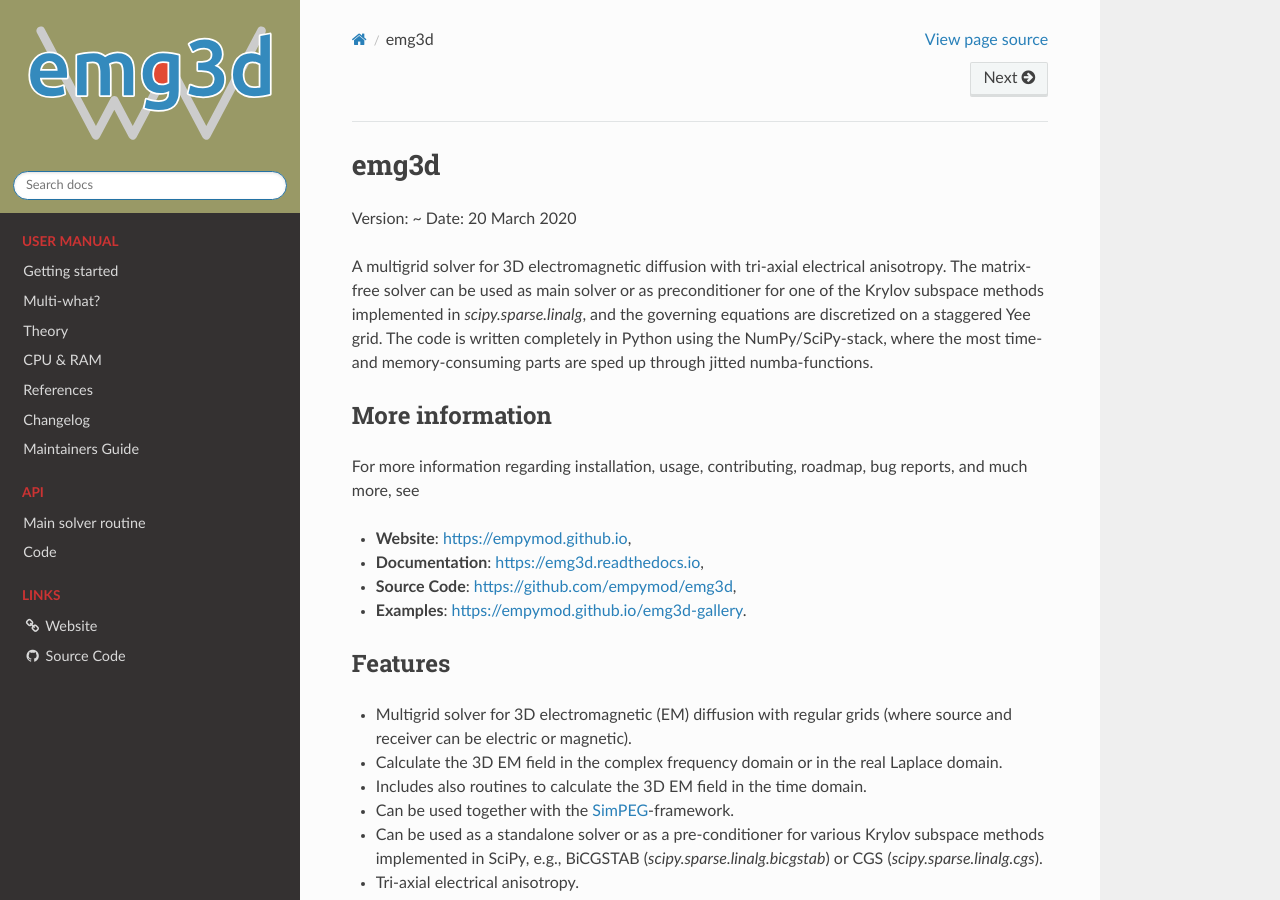
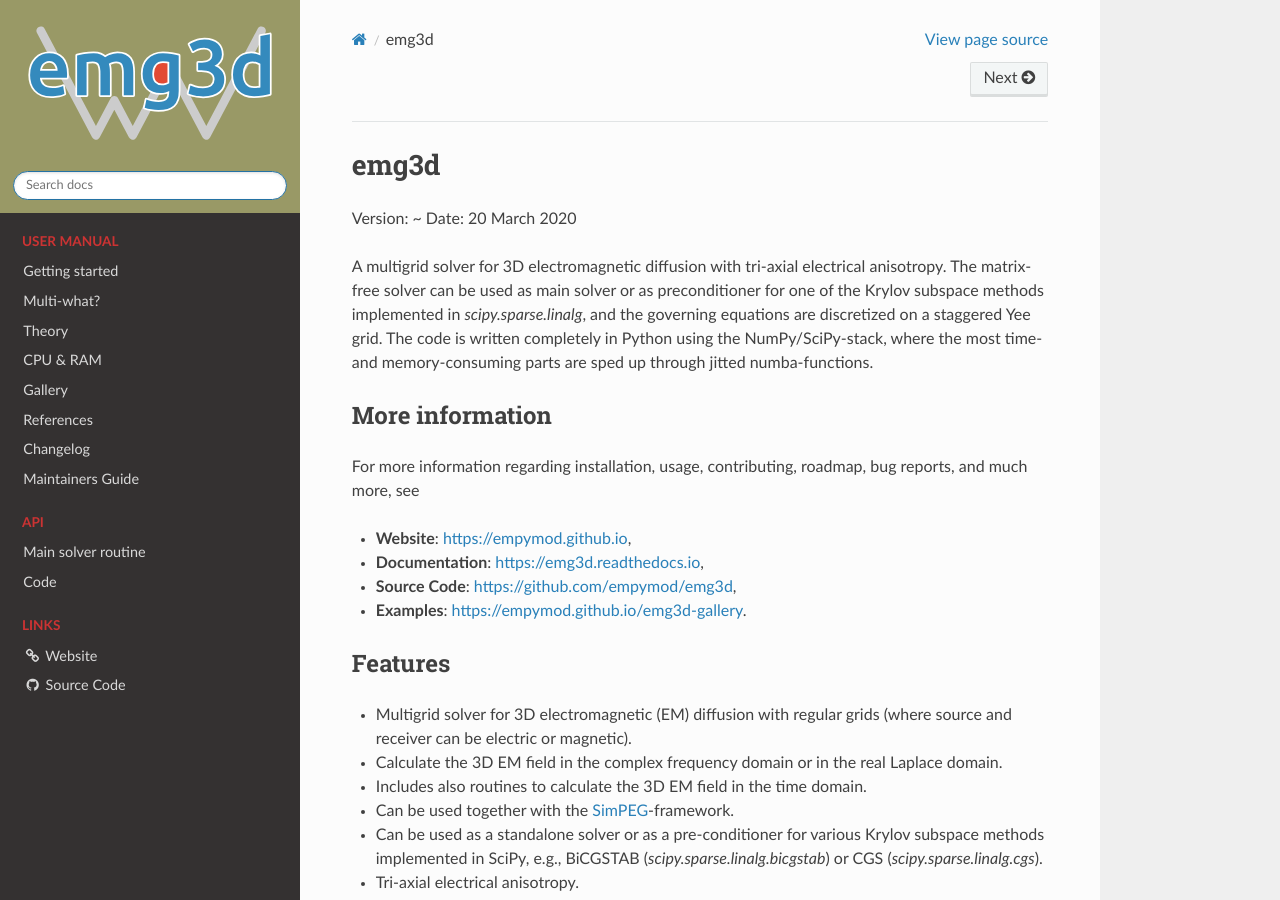
Before and after one commit to emsig/emg3d, a Sphinx documentation site: the page built from docs/index.rst, in a window 1280 px wide and 900 px high. Built offline with Sphinx 7.4.7 and the Read the Docs theme 2.0.0, drawn with Linux system fonts in a browser that asks for light colours; the version number could not be read and is left out.

Commit message:
Add gallery-chapter with link

```diff
--- /dev/null
+++ b/docs/gallery.rst
@@ -0,0 +1,5 @@
+Gallery
+#######
+
+The gallery with many examples can be found at `empymod.github.io/emg3d-gallery
+<https://empymod.github.io/emg3d-gallery/gallery>`_.
--- a/docs/index.rst
+++ b/docs/index.rst
@@ -18,6 +18,7 @@
    mgwhat
    theory
    cpu_and_ram
+   gallery
    references
    credits
    changelog
```
